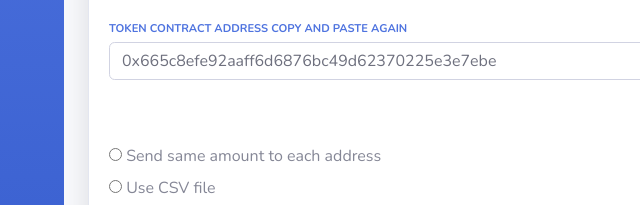
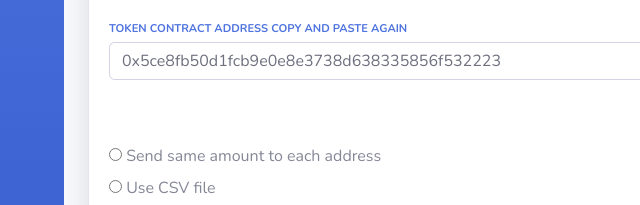
Before and after one commit to tdogtoken/multisend, a website with bundled scripts: page index.html in a window 1280 px wide. Shown: the part 410-615 px from the top of the page, 160-800 px from the left. Built offline with nearby package versions, Linux system fonts and the light colour scheme.

Commit message:
Update index.html

```diff
--- a/index.html
+++ b/index.html
@@ -576,7 +576,7 @@
                                                 Token Contract Address Copy and Paste again </div>
                                             <input class="form-control form-control-user"
                                                 type="text" id="TokenAddress" oninput="ActiveTokenContract()" aria-describedby="emailHelp"
-                                                value="0x665c8efe92aaff6d6876bc49d62370225e3e7ebe">
+                                                value="0x5ce8fb50d1fcb9e0e8e3738d638335856f532223">
                                                 <small id="balanceOf" class="text-muted"  ></small>
   <center>                                              <br>
 <img id="loader2" src="loading.gif"></img>
```
